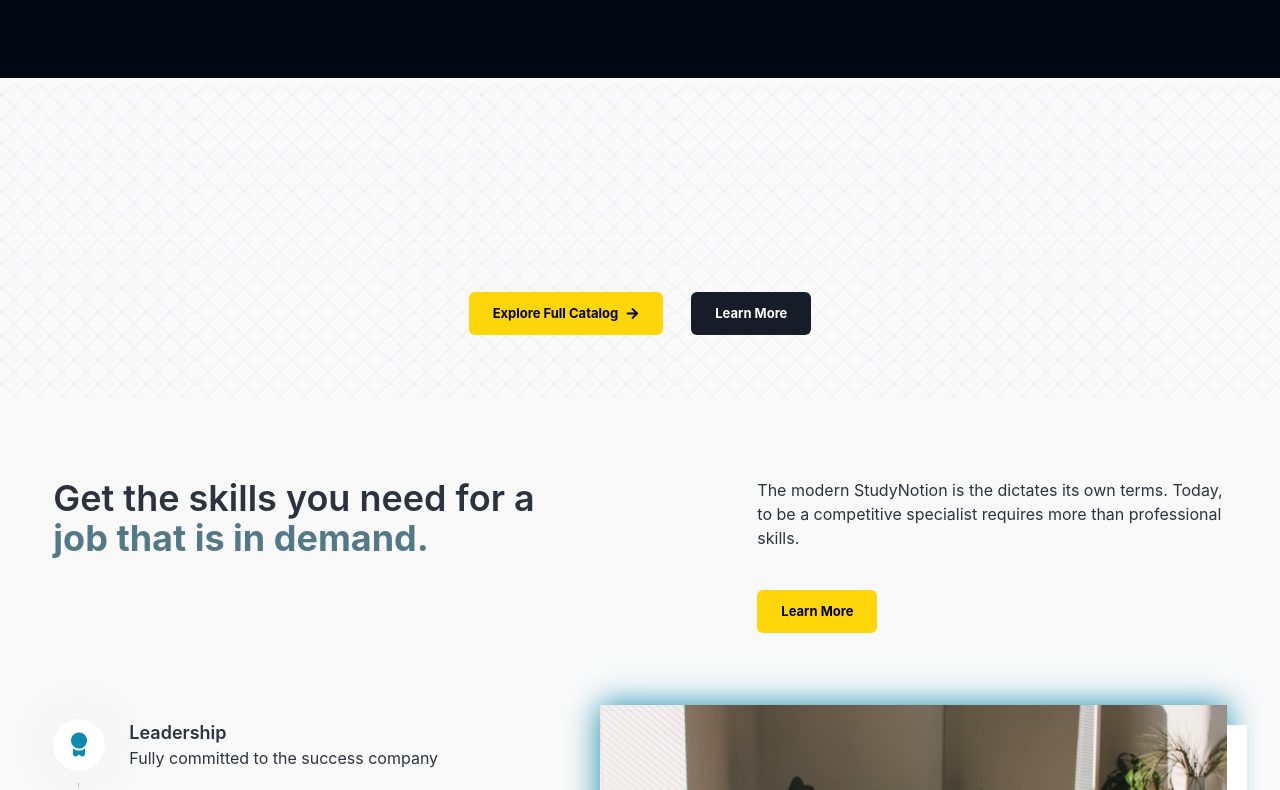
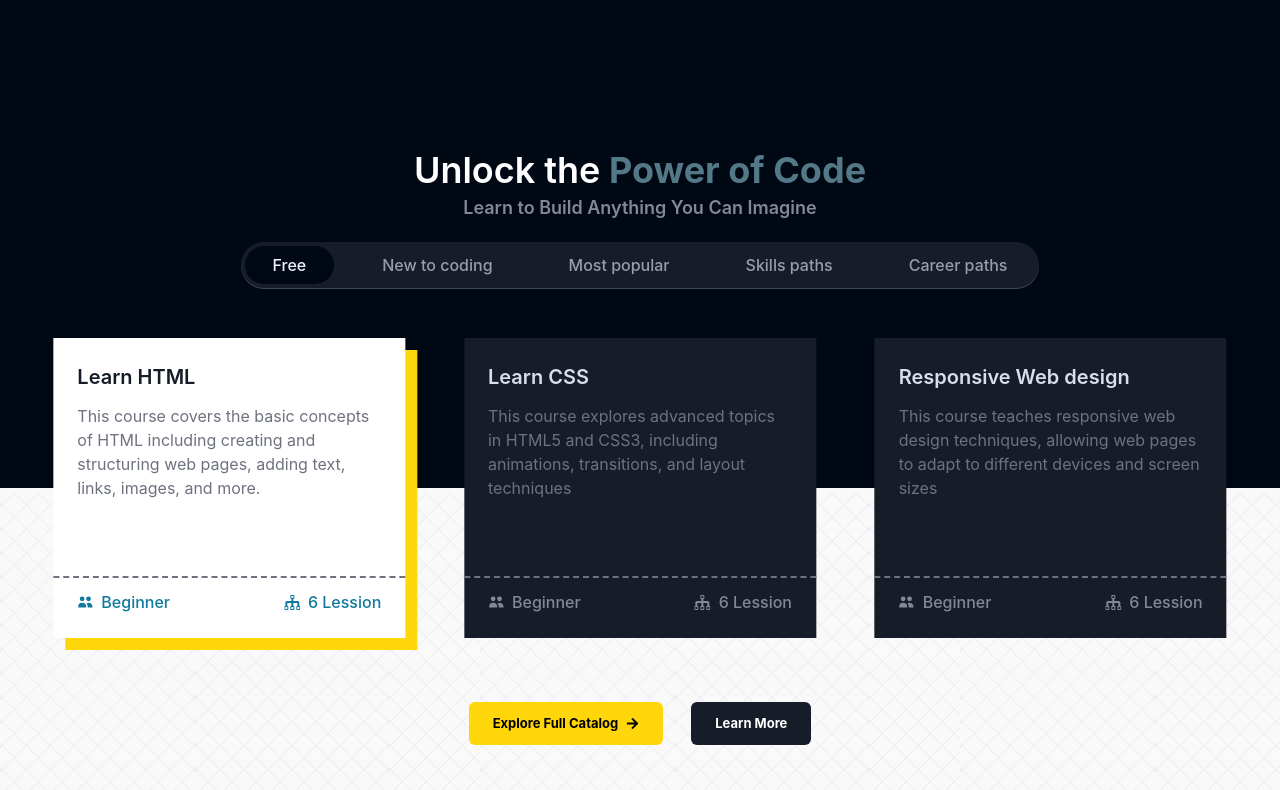
Before and after one commit to vishal-sharma-r/StudyHub, a React (Create React App) app: page / in a window 1280 px wide. Shown: the part 1490-2280 px from the top of the page. Built offline with nearby package versions, Linux system fonts and the light colour scheme.

Commit message:
Nw Card creareted

```diff
--- a/public/index.html
+++ b/public/index.html
@@ -4,7 +4,7 @@
 <head>
   <meta charset="utf-8" />
   <meta name="viewport" content="width=device-width, initial-scale=1" />
-
+  <link rel="icon" href="https://previews.123rf.com/images/tintavector/tintavector2207/tintavector220700055/189850133-the-vector-is-a-monogram-of-the-letter-s-and-h.jpg" />
   <title>Study Hub</title>
 </head>
 
--- /dev/null
+++ b/src/components/common/Footer.jsx
@@ -0,0 +1,9 @@
+import React from 'react'
+
+const Footer = () => {
+  return (
+    <div className='bg-white text-richblack-700'>Footer</div>
+  )
+}
+
+export default Footer;
--- /dev/null
+++ b/src/components/core/HomePage/CourseCard.jsx
@@ -0,0 +1,51 @@
+import React from "react";
+
+// Importing React Icons
+import { HiUsers } from "react-icons/hi";
+import { ImTree } from "react-icons/im";
+
+const CourseCard = ({cardData, currentCard, setCurrentCard}) => {
+  return (
+
+    <div
+      className={`w-[360px] lg:w-[30%] ${
+        currentCard === cardData?.heading
+          ? "bg-white shadow-[12px_12px_0_0] shadow-yellow-50"
+          : "bg-richblack-800"
+      }  text-richblack-25 h-[300px] box-border cursor-pointer`}
+      onClick={() => setCurrentCard(cardData?.heading)}
+    >
+      <div className="border-b-[2px] border-richblack-400 border-dashed h-[80%] p-6 flex flex-col gap-3">
+        <div
+          className={` ${
+            currentCard === cardData?.heading && "text-richblack-800"
+          } font-semibold text-[20px]`}
+        >
+          {cardData?.heading}
+        </div>
+
+        <div className="text-richblack-400">{cardData?.description}</div>
+      </div>
+
+      <div
+        className={`flex justify-between ${
+          currentCard === cardData?.heading ? "text-blue-300" : "text-richblack-300"
+        } px-6 py-3 font-medium`}
+      >
+        {/* Level */}
+        <div className="flex items-center gap-2 text-[16px]">
+          <HiUsers />
+          <p>{cardData?.level}</p>
+        </div>
+
+        {/* Flow Chart */}
+        <div className="flex items-center gap-2 text-[16px]">
+          <ImTree />
+          <p>{cardData?.lessionNumber} Lession</p>
+        </div>
+      </div>
+    </div>
+  );
+};
+
+export default CourseCard;
--- /dev/null
+++ b/src/components/core/HomePage/ExploreMore.jsx
@@ -0,0 +1,71 @@
+import React, { useState } from "react";
+import { HomePageExplore } from "../../../data/homepage-explore";
+import HighLightText from "./HighLightText";
+import CourseCard from "./CourseCard";
+const tabsName = [
+    "Free",
+    "New to coding",
+    "Most popular",
+    "Skills paths",
+    "Career paths",
+];
+
+const ExploreMore = () => {
+    const [currentTab, setCurrentTab] = useState(tabsName[0]);
+    const [courses, setCourses] = useState(HomePageExplore[0].courses);
+    const [currentCard, setCurrentCard] = useState(
+        HomePageExplore[0].courses[0].heading
+    );
+    const setMyCards = (value) => {
+        setCurrentTab(value);
+        const result = HomePageExplore.filter((course) => course.tag === value);
+        setCourses(result[0].courses);
+        setCurrentCard(result[0].courses[0].heading);
+    };
+    return (
+        <div>
+            <div className="text-4xl font-semibold text-center my-10">
+                Unlock the
+                <HighLightText text={"Power of Code"} />
+                <p className="text-center text-richblack-300 text-lg font-semibold mt-1">
+                    Learn to Build Anything You Can Imagine
+                </p>
+            </div>
+            {/* Tabs Section */}
+            <div className="hidden lg:flex gap-5 -mt-5 mx-auto w-max bg-richblack-800 text-richblack-200 p-1 rounded-full font-medium drop-shadow-[0_1.5px_rgba(255,255,255,0.25)]">
+                {tabsName.map((ele, index) => {
+                    return (
+                        <div
+                            className={` text-[16px] flex flex-row items-center gap-2 ${currentTab === ele
+                                ? "bg-richblack-900 text-richblack-5 font-medium"
+                                : "text-richblack-200"
+                                } px-7 py-[7px] rounded-full transition-all duration-200 cursor-pointer hover:bg-richblack-900 hover:text-richblack-5`}
+                            key={index}
+                            onClick={() => setMyCards(ele)}
+                        >
+                            {ele}
+                        </div>
+                    );
+                })}
+            </div>
+
+            <div className="hidden lg:block lg:h-[200px]"></div>
+
+            {/* courses card */}
+            <div className="lg:absolute gap-10 justify-center lg:gap-0 flex lg:justify-between flex-wrap w-full lg:bottom-[0] lg:left-[50%] lg:translate-x-[-50%] lg:translate-y-[50%] text-black lg:mb-0 mb-7 lg:px-0 px-3">
+                {courses.map((ele, index) => {
+                    return (
+                        <CourseCard
+                            key={index}
+                            cardData={ele}
+                            currentCard={currentCard}
+                            setCurrentCard={setCurrentCard}
+                        />
+                    );
+                })}
+            </div>
+        </div>
+    );
+};
+
+export default ExploreMore;
--- /dev/null
+++ b/src/components/core/HomePage/InstructorSection.jsx
@@ -0,0 +1,44 @@
+import React from 'react'
+import CTAButton from "../../../components/core/HomePage/Button";
+import { FaArrowRight } from "react-icons/fa";
+import Instructor from "../../../assets/Images/Instructor.png";
+import HighlightText from './HighLightText';
+
+const InstructorSection = () => {
+  return (
+    <div>
+        <div className="flex flex-col lg:flex-row gap-20 items-center">
+          <div className="lg:w-[50%]">
+            <img
+              src={Instructor}
+              alt="Instructor"
+              className="shadow-white shadow-[-20px_-20px_0_0]"
+            />
+          </div>
+          <div className="lg:w-[50%] flex gap-10 flex-col">
+            <h1 className="lg:w-[50%] text-4xl font-semibold ">
+              Become an
+              <HighlightText text={"instructor"} />
+            </h1>
+
+            <p className="font-medium text-[16px] text-justify w-[90%] text-richblack-300">
+              Instructors from around the world teach millions of students on
+              StudyNotion. We provide the tools and skills to teach what you
+              love.
+            </p>
+
+            <div className="w-fit">
+              <CTAButton active={true} linkto={"/signup"}>
+                <div className="flex items-center gap-3">
+                  Start Teaching Today
+                  <FaArrowRight />
+                </div>
+              </CTAButton>
+            </div>
+          </div>
+        </div>
+    </div>
+  )
+}
+
+export default InstructorSection
--- a/src/pages/Home.jsx
+++ b/src/pages/Home.jsx
@@ -7,6 +7,9 @@ import Banner from "../assets/Images/banner.mp4";
 import CodeBlocks from "../components/core/HomePage/CodeBlocks";
 import TimelineSection from "../components/core/HomePage/TimelineSection";
 import LearningLanguageSection from "../components/core/HomePage/LearningLanguageSection";
+import InstructorSection from "../components/core/HomePage/InstructorSection";
+import Footer from "../components/common/Footer";
+import ExploreMore from "../components/core/HomePage/ExploreMore";
 const Home = () => {
   return (
     <div>
@@ -112,6 +115,8 @@ const Home = () => {
             backgroundGradient={<div className="codeblock2 absolute"></div>}
           />
         </div>
+
+        <ExploreMore/>
       </div>
 
       {/* section 2 */}
@@ -157,9 +162,18 @@ const Home = () => {
           <LearningLanguageSection />
         </div>
       </div>
+
       {/* section 3 */}
+      <div className="w-11/12 mx-auto max-w-maxContent flex flex-col items-center justify-between gap-8 first first-letter bg-richblack-900 text-white">
+        <InstructorSection />
+        <h2 className="text-center text-4xl font-semibold mt-10">
+          Reviews from Other learners
+        </h2>
+        {/* Reviews from others */}
+      </div>
 
       {/* Footer */}
+      <Footer />
     </div>
   );
 };
```
